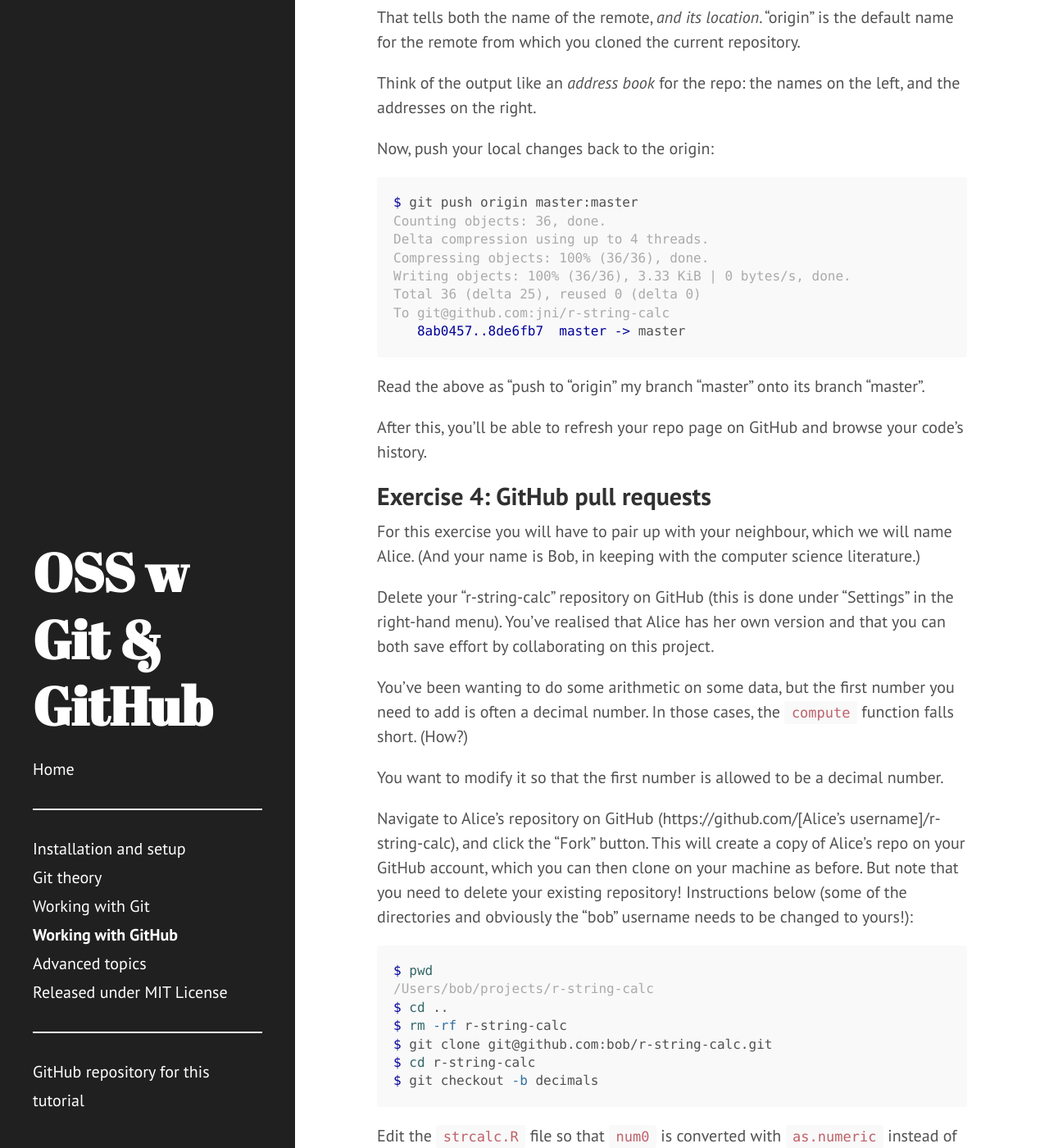
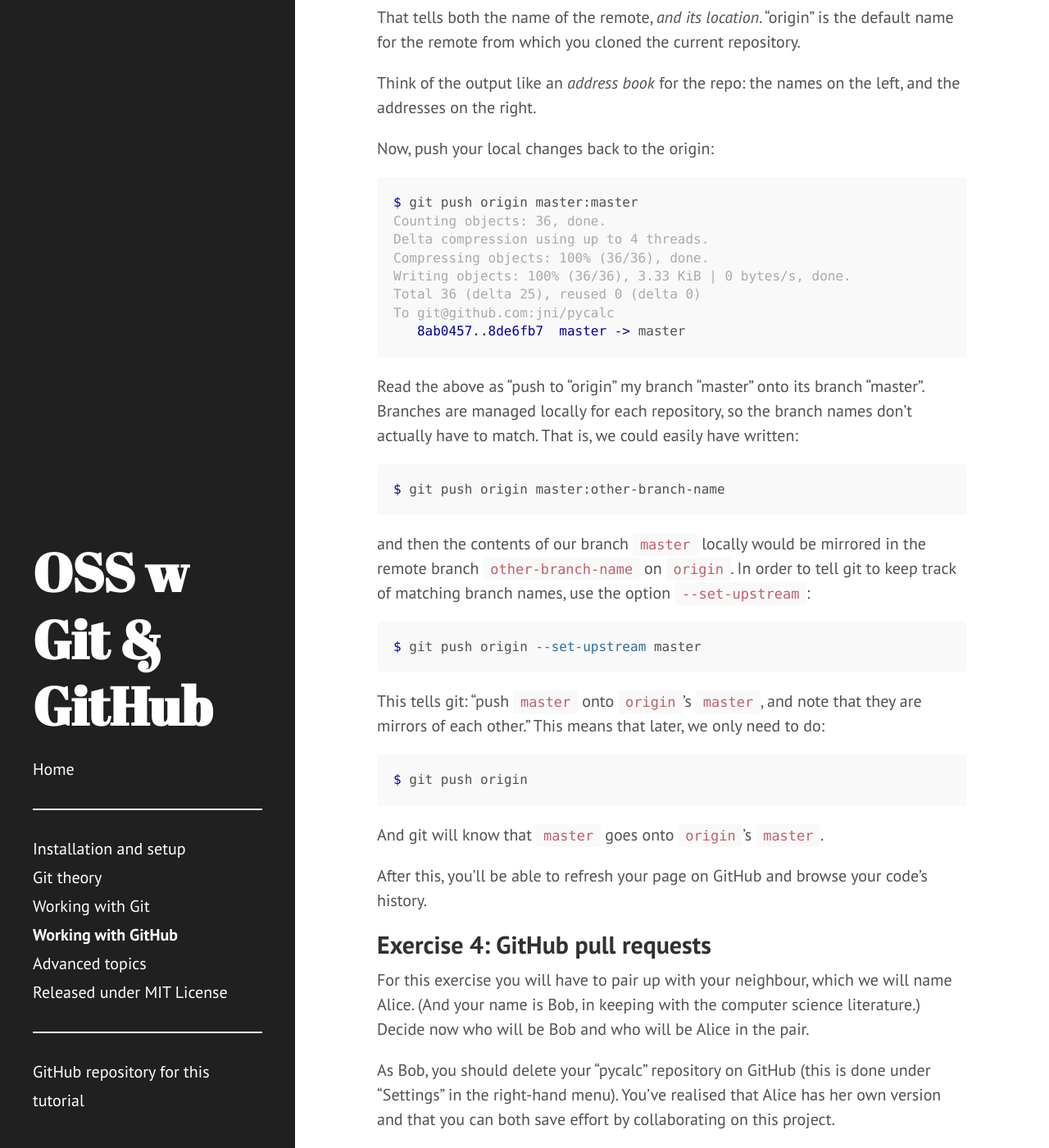
Before and after one commit to jni/git-tutorial, a Jekyll site: the page built from 3-github.md, in a window 1280 px wide and 1400 px high, scrolled down 1089 px. Shown: the whole window at 82% size. Built offline with Jekyll 4.4.1, drawn with Linux system fonts in a browser that asks for light colours; some of the changed text lies outside the part shown.

Commit message:
Move 3-github to pycalc

````diff
--- a/3-github.md
+++ b/3-github.md
@@ -40,8 +40,8 @@ flag:
 
 ```console
 $ git remote -v
-origin	git@github.com:jni/r-string-calc (fetch)
-origin	git@github.com:jni/r-string-calc (push)
+origin	git@github.com:jni/pycalc (fetch)
+origin	git@github.com:jni/pycalc (push)
 ```
 
 That tells both the name of the remote, *and its location*. "origin" is
@@ -60,25 +60,48 @@ Delta compression using up to 4 threads.
 Compressing objects: 100% (36/36), done.
 Writing objects: 100% (36/36), 3.33 KiB | 0 bytes/s, done.
 Total 36 (delta 25), reused 0 (delta 0)
-To git@github.com:jni/r-string-calc
+To git@github.com:jni/pycalc
    8ab0457..8de6fb7  master -> master
 ```
 
 Read the above as "push to "origin" my branch "master" onto its branch
-"master".
+"master". Branches are managed locally for each repository, so the branch names
+don't actually have to match. That is, we could easily have written:
 
-After this, you'll be able to refresh your repo page on GitHub and
+```console
+$ git push origin master:other-branch-name
+```
+
+and then the contents of our branch `master` locally would be mirrored in the
+remote branch `other-branch-name` on `origin`. In order to tell git to keep
+track of matching branch names, use the option `--set-upstream`:
+
+```console
+$ git push origin --set-upstream master
+```
+
+This tells git: "push `master` onto `origin`'s `master`, and note that they are
+mirrors of each other." This means that later, we only need to do:
+
+```console
+$ git push origin
+```
+
+And git will know that `master` goes onto `origin`'s `master`.
+
+After this, you'll be able to refresh your page on GitHub and
 browse your code's history.
 
 ## Exercise 4: GitHub pull requests
 
 For this exercise you will have to pair up with your neighbour, which
 we will name Alice. (And your name is Bob, in keeping with the computer
-science literature.)
+science literature.) Decide now who will be Bob and who will be Alice in the
+pair.
 
-Delete your "r-string-calc" repository on GitHub (this is done under "Settings"
-in the right-hand menu). You've realised that Alice has her own version and
-that you can both save effort by collaborating on this project.
+As Bob, you should delete your "pycalc" repository on GitHub (this is done
+under "Settings" in the right-hand menu). You've realised that Alice has her
+own version and that you can both save effort by collaborating on this project.
 
 You've been wanting to do some arithmetic on some data, but the first
 number you need to add is often a decimal number. In those cases, the
@@ -88,39 +111,41 @@ You want to modify it so that the first number is allowed to be a decimal
 number.
 
 Navigate to Alice's repository on GitHub
-(https://github.com/[Alice's username]/r-string-calc), and click the "Fork"
+(https://github.com/[Alice's username]/pycalc), and click the "Fork"
 button.
 This will create a copy of Alice's repo on your GitHub account, which
 you can then clone on your machine as before. But note that you need to
-delete your existing repository! Instructions below (some of the directories
-and obviously the "bob" username needs to be changed to yours!):
+delete your existing work, or git will complain! Instructions below (some of
+the directories and obviously the "bob" username needs to be changed to
+yours!):
 
 ```console
 $ pwd
-/Users/bob/projects/r-string-calc
+/Users/bob/projects/pycalc
 $ cd ..
-$ rm -rf r-string-calc
-$ git clone git@github.com:bob/r-string-calc.git
-$ cd r-string-calc
-$ git checkout -b decimals
+$ rm -rf pycalc
+$ git clone git@github.com:alice/pycalc
+$ cd pycalc
+$ git switch --create decimals
 ```
 
-Edit the `strcalc.R` file so that `num0` is converted with `as.numeric`
-instead of `as.integer`.
+Edit the `calc.py` file so that `num0` is converted with `float`
+instead of `int`. (Leave `num1` unchanged for now.)
 
 Now commit those changes and push them *to a new branch on GitHub*. If you use
 the `--set-upstream` flag, you tell git to create a branch with the same
 name that "tracks" the current branch. This makes future pushes easier.
 
 ```console
-$ git add strcalc.R
+$ git add calc.py
 $ git commit -m "Allow num0 to be any decimal number"
 $ git push origin --set-upstream decimals
 ```
 
 Go to the GitHub page for the project. You should see a new button
 showing that you've recently updated a branch and prompting you to
-*initiate a pull request*.
+*initiate a pull request*. (You can also copy the "new pull request" address
+from git's message when you push.)
 
 Here's how this works: you don't know Alice. You probably have never met
 her. So it's natural that you can't just push random stuff willy-nilly to her
@@ -131,7 +156,7 @@ changes, you ask *her* to *pull* from your own history.
 The PR will tell Alice that you've made some
 changes to the code and you would like her to incorporate them into
 her project. Notice that you did this *without needing any special
-access from Alice!* This is the magic of GitHub.
+access from Alice!* This is the magic of GitHub and open source.
 
 Check out the impact that GitHub has had on a few open source Python projects:
 
@@ -153,30 +178,28 @@ title and message here is very important!
 > When in Rome, do as the Romans do. Look at their existing codebase
 > and try to follow their example. (This is not to say that you can't
 > improve on it; but make sure your documentation and testing *at least*
-> least meets their standards.)
-
+> meets their standards.
 
 
 Alice should get an email notification that there is a pull request to
 her project. Clicking on it, she will be taken to the web form for the
-PR, where she can examine the changes that Bob has made (the "Files changed"
-tab).
+PR, where she can examine the changes that Bob has made (the "Files" tab).
 
 Alice will note that this great change would be made much more useful if it
-also used `as.numeric` for `num1`! She comments on the
+also used `float` for `num1`! She comments on the
 PR page: "This is a great addition, thanks! Could you please do the same for
 num1?"
 
 On his machine, Bob makes the requested change, commits, and pushes his changes:
 
 ```console
-$ #  ... edit strcalc.R ...
-$ git add strcalc.R
-$ git commit -m "Use as.numeric for num1's conversion also"
+$ #  ... edit calc.py ...
+$ git add calc.py
+$ git commit -m "Use float for num1's conversion also"
 $ git push  # no need to specify repo or branch anymore, having `set-upstream`
 ```
 
-If both Bob and Alice go back to the PR page, they will see that the PR has
+If either Bob or Alice go back to the PR page, they will see that the PR has
 been automagically updated with Bob's new changes! (Though they may need to
 refresh the page.)
 
@@ -194,28 +217,29 @@ For this, he needs to add it to his list of remotes (remember remotes?):
 
 ```console
 $ git remote -v
-origin	git@github.com:bob/r-string-calc (fetch)
-origin	git@github.com:bob/r-string-calc (push)
-$ git remote add upstream git@github.com:alice/r-string-calc
+origin	git@github.com:bob/pycalc (fetch)
+origin	git@github.com:bob/pycalc (push)
+$ git remote add upstream git@github.com:alice/pycalc
 $ git remote -v
-origin	git@github.com:bob/r-string-calc (fetch)
-origin	git@github.com:bob/r-string-calc (push)
-upstream	git@github.com:alice/r-string-calc (fetch)
-upstream	git@github.com:alice/r-string-calc (push)
-$ git checkout master
+origin	git@github.com:bob/pycalc (fetch)
+origin	git@github.com:bob/pycalc (push)
+upstream	git@github.com:alice/pycalc (fetch)
+upstream	git@github.com:alice/pycalc (push)
+$ git switch master
 $ git pull upstream master  # get upstream's master branch, and merge
+$ git push origin master
 ```
 
 Bob can now inspect his history log and see that both his changes and Alice's
-merge are there. Use GitX for this or the `lsd` alias we learned earlier, or
-a simple git-log will also do.
+merge are there. Use GitKraken/GitX/GitTower/other GUI for this, or the `lsd`
+alias we learned earlier, or a simple git-log will also do.
 
 ## Bonus exercise 1: self-PRs and code review
 
 Do the reverse approach, which is a bit different. Alice has gained a
 collaborator in Bob. Even though she still maintains control of the project
-repository, she wants to enlist his help. She sprouts a branch, adds a line or
-two (for example, she might want to add a test function, `test.compute`, that
+repository, she wants to enlist his help. She creates a branch, adds a line or
+two (for example, she might want to add a test function, `test_compute`, that
 runs `compute` for a few known values and makes sure the results match up), then
 *creates a PR against her own repository.* She then asks Bob to review her
 change by mentioning his username (e.g. `@bob`, as in Twitter) in a comment on
@@ -243,7 +267,7 @@ The common solution is to *rebase*, that is, to replay the changes on Bob's
 branch on top of the latest `master` from Alice's repository.
 
 ```console
-$ git checkout master
+$ git switch master
 $ git pull upstream master
 $ git rebase master test-2
 ```
````
